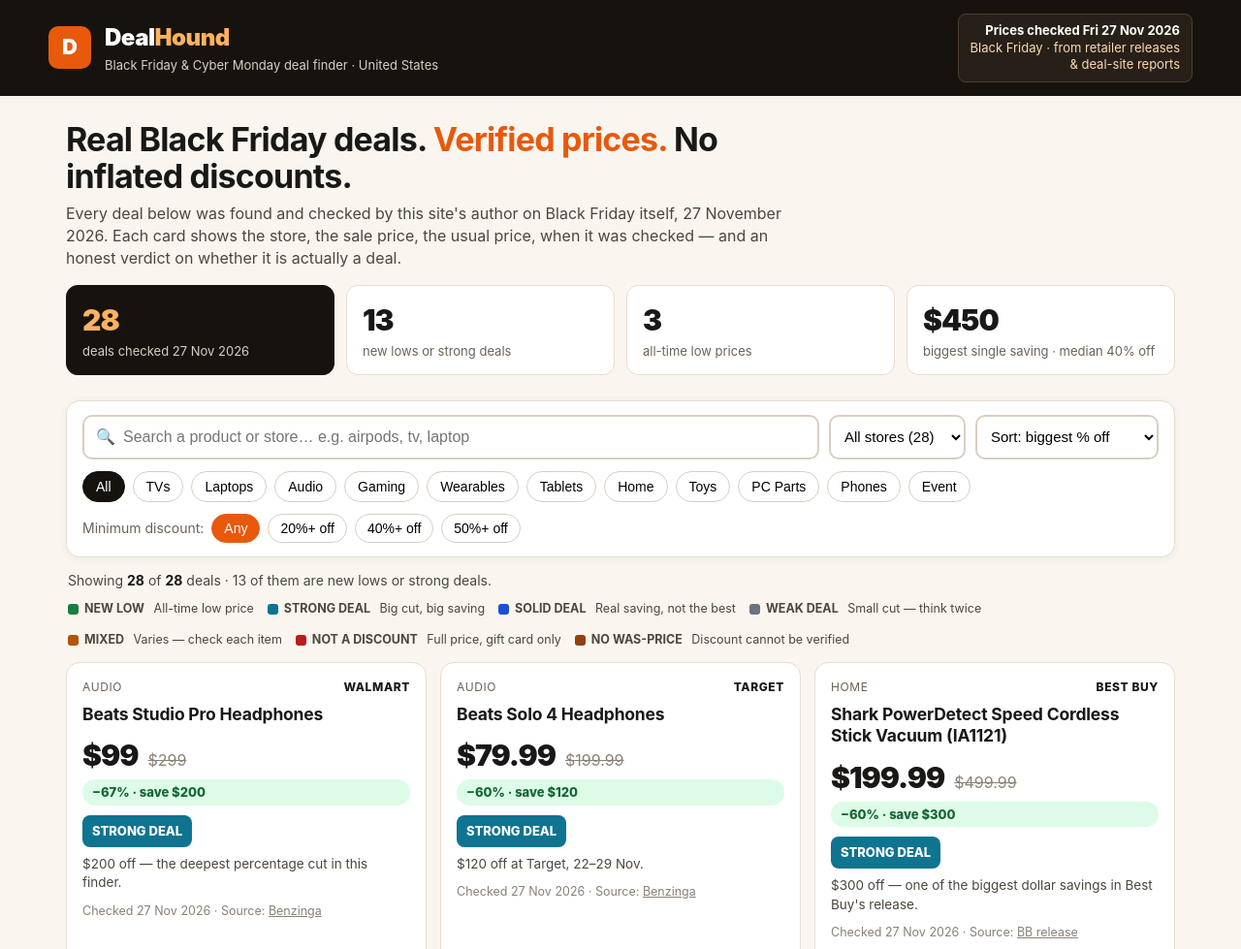
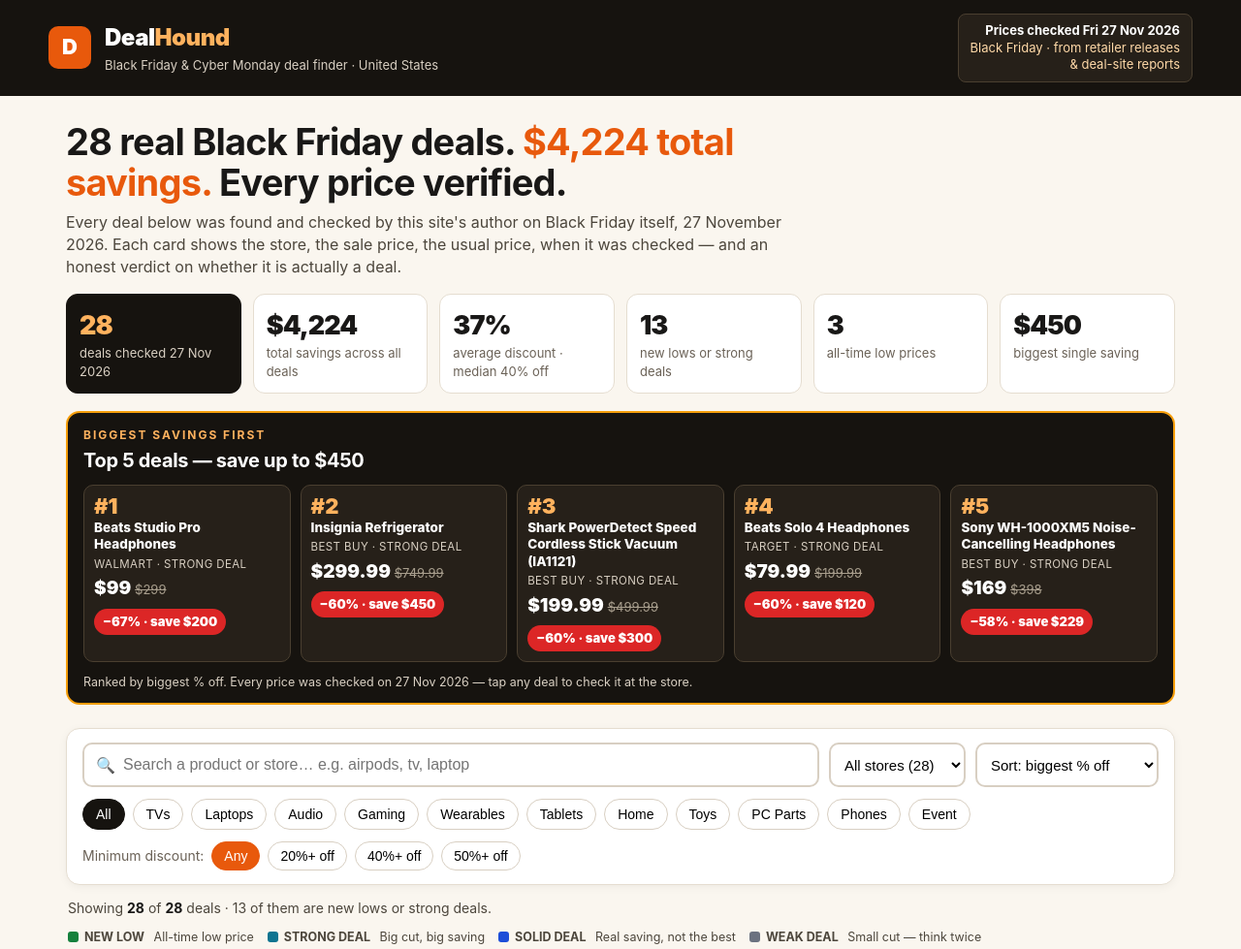
Before and after one commit to Freshaaaa/black-friday-deal-finder-01, a website: page app/index.html in a window 1280 px wide. Shown: the top 979 px of the page at 97% size. Drawn offline with Linux system fonts and the light colour scheme.

Commit message:
Black Friday v2: Top 5 featured deals strip, 6 stat cards (total savings + avg discount), bigger discount badges, stronger Black Friday identity. 28 deals. Playtest PASS, dossier byte-identical.

```diff
--- a/app/index.html
+++ b/app/index.html
@@ -128,6 +128,32 @@
     .sale{font-size:27px}
     .controls{position:static}
   }
+  /* ---- v2: denser stats, bigger badges, Top 5 strip, bolder identity ---- */
+  .hero h1{font-size:38px}
+  .card .save{font-size:16px;font-weight:900;padding:7px 13px;margin:3px 0 10px}
+  .card .save.big{font-size:19px;background:#16a34a;color:#fff;padding:8px 14px}
+  .card .verdict{font-size:14px;padding:8px 12px}
+  @media (min-width:901px){
+    .stats{grid-template-columns:repeat(6,1fr)}
+    .stat{padding:12px 13px}
+    .stat .n{font-size:27px}
+  }
+  @media (max-width:900px){ .stats{grid-template-columns:repeat(3,1fr)} }
+  .top5{background:#16130f;color:#fff;border-radius:14px;padding:14px 16px 12px;margin:2px 0 16px;border:2px solid #f59e0b}
+  .top5 h2{margin:0 0 10px;font-size:20px;letter-spacing:-.3px}
+  .top5-kicker{display:block;font-size:12px;letter-spacing:2px;text-transform:uppercase;color:#ffb25e;margin-bottom:3px}
+  .top5 ol{list-style:none;margin:0;padding:0;display:grid;grid-template-columns:repeat(5,1fr);gap:10px}
+  .top5 li a{display:flex;flex-direction:column;gap:3px;background:#262019;border:1px solid #4a3f30;border-radius:10px;padding:10px;text-decoration:none;color:#fff;height:100%}
+  .top5 li a:hover{border-color:#f59e0b}
+  .top5 .rank{font-size:22px;font-weight:900;color:#ffb25e;line-height:1}
+  .t5name{font-size:13.5px;font-weight:800;line-height:1.3}
+  .t5store{font-size:11.5px;color:#d8cfc2;text-transform:uppercase;letter-spacing:.4px}
+  .t5price{font-size:19px;font-weight:900}
+  .t5price s{font-size:13px;color:#a89e8d;font-weight:400}
+  .t5off{display:inline-block;background:#dc2626;color:#fff;font-weight:900;font-size:13px;border-radius:999px;padding:4px 9px;width:fit-content;margin-top:4px}
+  .top5-note{font-size:12.5px;color:#d8cfc2;margin:12px 0 0}
+  @media (max-width:900px){ .top5 ol{grid-template-columns:repeat(2,1fr)} }
+  @media (max-width:560px){ .top5 ol{grid-template-columns:1fr} .top5 h2{font-size:19px} }
 </style>
 </head>
 <body>
@@ -144,11 +170,12 @@
 
 <main class="wrap">
   <div class="hero">
-    <h1>Real Black Friday deals. <em>Verified prices.</em> No inflated discounts.</h1>
+    <h1>28 real Black Friday deals. <em>$4,224 total savings.</em> Every price verified.</h1>
     <p class="lede">Every deal below was found and checked by this site's author on Black Friday itself,
       27 November 2026. Each card shows the store, the sale price, the usual price, when it was
       checked &mdash; and an honest verdict on whether it is actually a deal.</p>
     <div class="stats" id="stats"></div>
+    <div class="top5" id="top5" aria-label="Top 5 biggest savings"></div>
   </div>
 
   <div class="controls" id="controls">
@@ -489,17 +516,39 @@ function syncControls(){
   document.getElementById("sort").value = state.sort;
   document.getElementById("q").value = state.q;
 }
+function buildTop5(){
+  var ranked = DEALS.filter(function(d){ return pct(d) !== null; }).sort(function(a, b){
+    var dp = (pct(b) || 0) - (pct(a) || 0);
+    return dp !== 0 ? dp : (save(b) || 0) - (save(a) || 0);
+  }).slice(0, 5);
+  var topSave = Math.max.apply(null, ranked.map(function(d){ return save(d) || 0; }));
+  document.getElementById("top5").innerHTML =
+    '<h2><span class="top5-kicker">Biggest savings first</span>Top 5 deals &mdash; save up to $' + Math.round(topSave) + '</h2>'
+    + '<ol>' + ranked.map(function(d, i){
+      return '<li><a href="' + SHOP[d.store] + '"><span class="rank">#' + (i + 1) + '</span>'
+        + '<span class="t5name">' + esc(d.name) + '</span>'
+        + '<span class="t5store">' + esc(d.store) + ' &middot; ' + VERDICT[d.verdict].label + '</span>'
+        + '<span class="t5price">' + money(d.sale) + ' <s>' + money(d.was) + '</s></span>'
+        + '<span class="t5off">&minus;' + pct(d) + '% &middot; save ' + money(save(d)) + '</span></a></li>';
+    }).join("") + '</ol>'
+    + '<p class="top5-note">Ranked by biggest % off. Every price was checked on 27 Nov 2026 &mdash; tap any deal to check it at the store.</p>';
+}
 function buildStats(){
   var real = DEALS.filter(function(d){ return d.verdict === "newlow" || d.verdict === "strong"; }).length;
   var lows = DEALS.filter(function(d){ return d.verdict === "newlow"; }).length;
   var best = Math.max.apply(null, DEALS.map(function(d){ return save(d) || 0; }));
   var pcts = DEALS.map(pct).filter(function(p){ return p !== null; }).sort(function(a,b){ return a-b; });
   var median = pcts[Math.floor(pcts.length / 2)];
+  var totalSaved = DEALS.reduce(function(t, d){ return t + (save(d) || 0); }, 0);
+  var avg = Math.round(pcts.reduce(function(t, p){ return t + p; }, 0) / pcts.length);
   document.getElementById("stats").innerHTML =
     '<div class="stat hot"><div class="n">' + DEALS.length + '</div><div class="l">deals checked 27 Nov 2026</div></div>'
+    + '<div class="stat"><div class="n">$' + Math.round(totalSaved).toLocaleString("en-US") + '</div><div class="l">total savings across all deals</div></div>'
+    + '<div class="stat"><div class="n">' + avg + '%</div><div class="l">average discount &middot; median ' + median + '% off</div></div>'
     + '<div class="stat"><div class="n">' + real + '</div><div class="l">new lows or strong deals</div></div>'
     + '<div class="stat"><div class="n">' + lows + '</div><div class="l">all-time low prices</div></div>'
-    + '<div class="stat"><div class="n">$' + best + '</div><div class="l">biggest single saving &middot; median ' + median + '% off</div></div>';
+    + '<div class="stat"><div class="n">$' + best + '</div><div class="l">biggest single saving</div></div>';
+  buildTop5();
 }
 readParams();
 buildControls();
```
Also changed, not shown: shots.cjs (+5 -2 lines), README.md, screenshots/1-overview.png, screenshots/2-40off.png, screenshots/3-search-apple.png, screenshots/4-phone.png.
